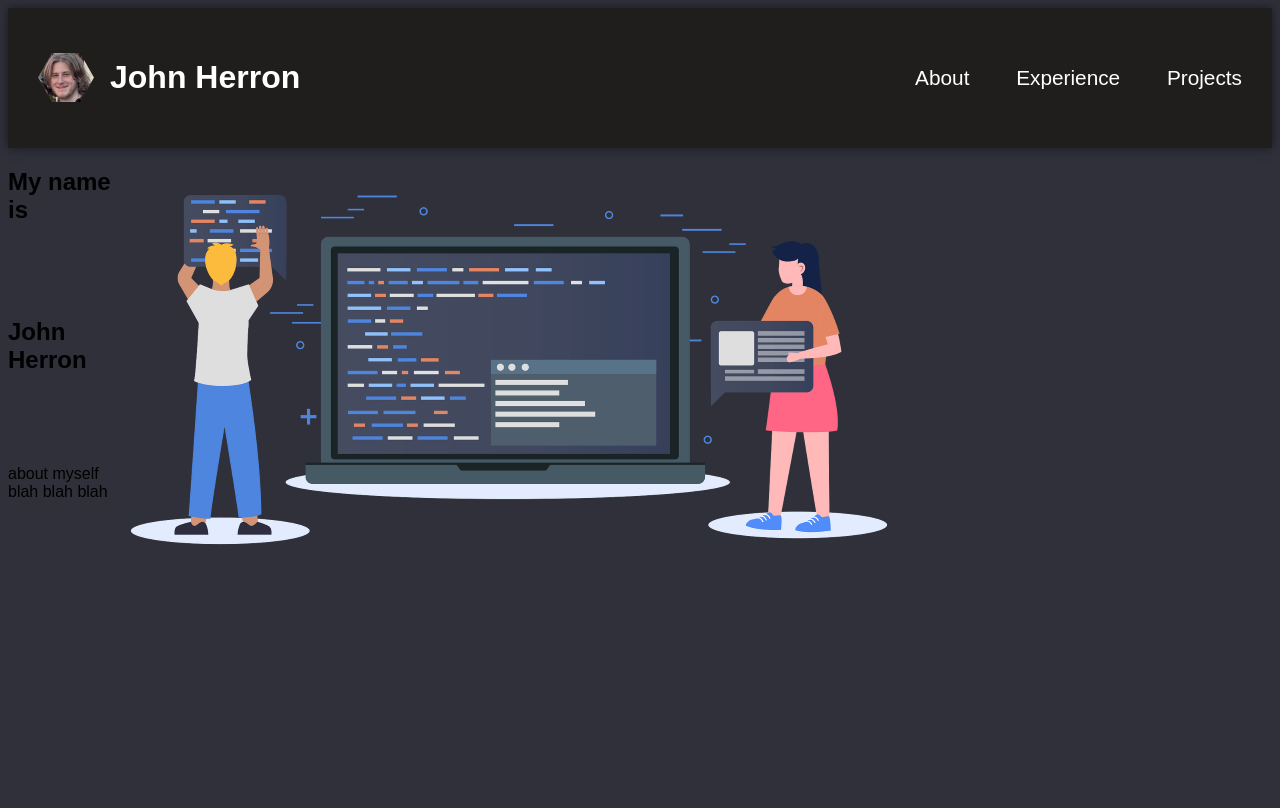
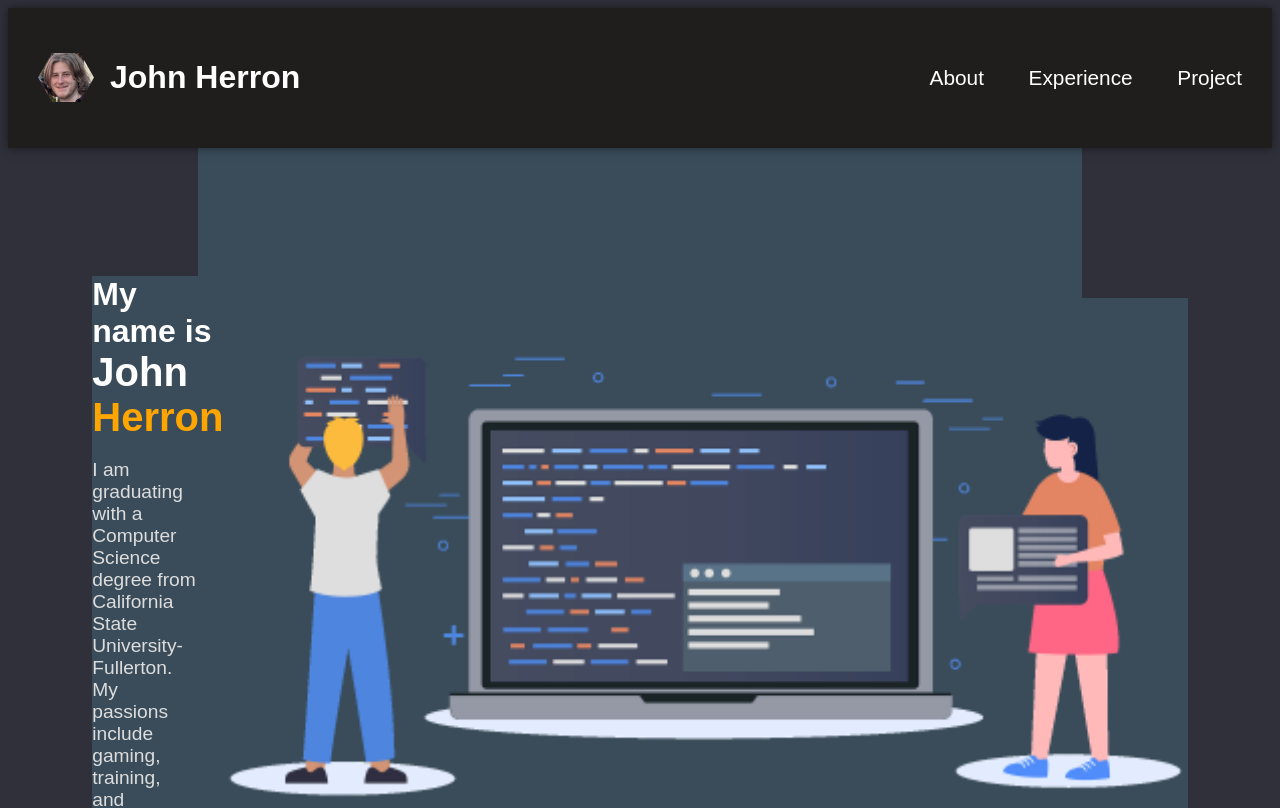
Before and after one commit to JohnHerron/portfolio-website, a React (Vite) app: page / in a window 1280 px wide. Shown: the top 808 px of the page. Built offline with nearby package versions, Linux system fonts and the light colour scheme.

Commit message:
ADD: about section. scroll navigation. experience skeleton

```diff
--- a/package.json
+++ b/package.json
@@ -11,7 +11,8 @@
   },
   "dependencies": {
     "react": "^18.2.0",
-    "react-dom": "^18.2.0"
+    "react-dom": "^18.2.0",
+    "react-scroll": "^1.9.0"
   },
   "devDependencies": {
     "@types/react": "^18.2.66",
--- a/src/App.css
+++ b/src/App.css
@@ -1,4 +1,5 @@
 * {
   background-color: #2f303a;
   font-family: Arial, Helvetica, sans-serif;
+  color: white;
 }
--- a/src/App.jsx
+++ b/src/App.jsx
@@ -1,15 +1,19 @@
 import './App.css';
 import Nav from "./components/Nav";
 import About from "./components/About";
+import Experience from "./components/Experience";
+import PageContainer from "./components/PageContainer"
 
 function App() {
 
   return (
     <>
       <Nav />
-      <About />
-      {/* <Experience />
-      <Projects /> */}
+      <PageContainer>
+        <About />
+        <Experience />
+        {/* <Projects /> */}
+      </PageContainer>
     </>
   );
 }
--- a/src/components/About.jsx
+++ b/src/components/About.jsx
@@ -2,11 +2,11 @@ import style from "./about.module.css";
 
 export default function About() {
     return (
-        <div className={style.aboutContainer}>
+        <div name="about" className={style.aboutContainer}>
             <div className={style.nameBlock}>
-                <h2>My name is</h2>
-                <h2>John Herron</h2>
-                <p>about myself blah blah blah</p>
+                <h3>My name is</h3>
+                <h2>John <span>Herron</span></h2>
+                <p>I am graduating with a Computer Science degree from California State University-Fullerton. My passions include gaming, training, and cooking.</p>
             </div>
             <img src="../../display.png"></img>
         </div>
--- /dev/null
+++ b/src/components/Experience.jsx
@@ -0,0 +1,10 @@
+import style from "./experience.module.css";
+
+
+export default function Experience() {
+    return (
+        <div name="experience" className={style.experienceContainer}>
+
+        </div>
+    );
+}
--- a/src/components/Nav.jsx
+++ b/src/components/Nav.jsx
@@ -1,16 +1,28 @@
 import style from "./nav.module.css";
+import {Link} from 'react-scroll';
 
 export default function Nav() {
     return (
         <div className={style.nav}>
             <div className={style.helloContainer}>
-                    <img className={style.headshot} src="../../headshot.png"/>
-                    <h1 className={style.name}>John Herron</h1>
+                <img className={style.headshot} src="../../headshot.png"/>
+                <h1 className={style.name}>John Herron</h1>
             </div>
             <div className={style.btnContainer}>
-                <button className={style.button}>Projects</button>
-                <button className={style.button}>Experience</button>
-                <button className={style.button}>About</button>
+                <button className={style.button}>
+                    <Link className={style.btnLink} to='project' smooth={true} duration-500>
+                        Project
+                    </Link></button>
+                <button className={style.button}>
+                    <Link className={style.btnLink} to='experience' smooth={true} duration-500>
+                        Experience
+                    </Link>
+                </button>
+                <button className={style.button}>
+                    <Link className={style.btnLink} to='about' smooth={true} duration-500>
+                        About
+                    </Link>
+                </button>
             </div>
 
         </div>
--- /dev/null
+++ b/src/components/PageContainer.jsx
@@ -0,0 +1,5 @@
+import style from "./pageContainer.module.css";
+
+export default function PageContainer({children}) {
+    return <div className={style.pageContainer}>{children}</div>;
+}
--- a/src/components/about.module.css
+++ b/src/components/about.module.css
@@ -1,11 +1,42 @@
 .aboutContainer {
+    background-color: inherit;
     width: 70%;
     height: fit-content;
-    background-color: #3a4c5a;
     display: flex;
     justify-content: center;
+    margin: 150px 0px;
 }
 
 .nameBlock {
     display: grid;
+    background-color: inherit;
+    align-content: center;
 }
+
+h2 {
+    font-size: 2.5rem;
+    background-color: inherit;
+    margin: 0px;
+}
+
+h3 {
+    font-size: 2rem;
+    background-color: inherit;
+    margin: 0px;
+}
+
+span {
+    color: orange;
+    background-color: inherit;
+}
+
+img {
+    background-color: inherit;
+}
+
+p {
+    color:rgb(221, 221, 221);
+    font-size: 1.2rem;
+    background-color: inherit;
+    width: 80%;
+}
--- /dev/null
+++ b/src/components/experience.module.css
@@ -0,0 +1,4 @@
+.experienceContainer {
+    display: flex;
+
+}
--- a/src/components/nav.module.css
+++ b/src/components/nav.module.css
@@ -12,7 +12,6 @@
     display: flex;
     justify-content: space-between;
     background-color: 	#201d1d;
-    color: white;
     box-sizing: border-box;
 }
 
@@ -33,7 +32,6 @@
 }
 
 .button {
-    color: white;
     border: none;
     background: none;
     cursor: pointer;
@@ -52,3 +50,7 @@
     flex-direction: row-reverse;
     gap: 20%;
 }
+
+.btnLink {
+    background-color: inherit;
+}
--- /dev/null
+++ b/src/components/pageContainer.module.css
@@ -0,0 +1,9 @@
+.pageContainer {
+    display: flex;
+    flex-direction: column;
+    width: 70%;
+    background-color: #3a4c5a;
+    align-items: center;
+    margin: 0px auto;
+    height: 100vh;
+}
```
Also changed, not shown: display.png, 1 other file (tests, documents, lock files or other folders).
